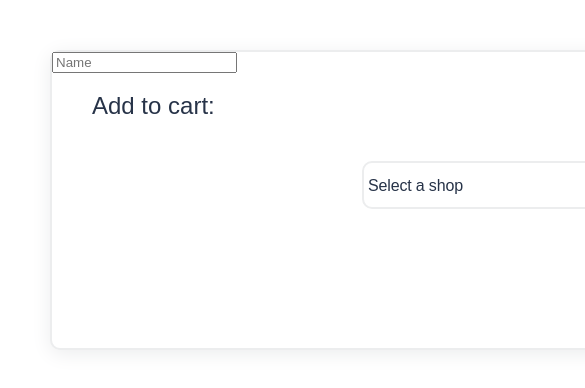
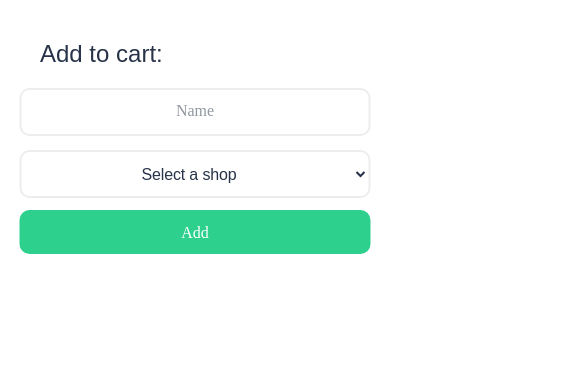
Before and after one commit to rbeaujon/shoppingCart, a React (Create React App) app: page / in a window 390 px wide. Shown: the top 388 px of the page, 585 px wide, since content can reach past the window. Built offline with nearby package versions, Linux system fonts and the light colour scheme; data requests are answered from the project's data file; the HTML template or start-up script is replaced by a standard one.

Commit message:
styles: added the responsive design for mobiles and tables
these styles adapt the design for mobiles devices and tablets in portrait mode

```diff
--- a/src/components/cart/cart.scss
+++ b/src/components/cart/cart.scss
@@ -22,9 +22,39 @@
     line-height: 28px;
     color: #273348;
   }
+  &__inputName {
+    box-sizing: border-box;
+    padding: 0px;
+    position: absolute;
+    width: 260px;
+    height: 48px;
+    left: 40px;
+    top: 88px;
+    background: #FFFFFF;
+    border: 2px solid #ECEDEE;
+    border-radius: 10px;
+    padding-left: 10px;
+    font-size: 16px;
+    &.--error {
+      border-color: red;
+    }
+
+    &::placeholder {
+      position: absolute;
+      width: 46px;
+      height: 19px;
+      left: 20px;
+      top: calc(50% - 19px/2 - 0.5px);
+      font-family: 'Work Sans';
+      font-style: normal;
+      font-weight: 400;
+      font-size: 16px;
+      line-height: 19px;
+      color: #9298A2;
+    }
+  }
   &__addButton {
     display: flex;
-    flex-direction: row;
     justify-content: center;
     align-items: center;
     padding: 0px 22px;
@@ -42,7 +72,6 @@
     font-weight: 500;
     font-size: 16px;
     line-height: 19px;
-    display: flex;
     &:hover{
       background: #29ba7d;
     }
@@ -119,3 +148,181 @@
     text-transform: uppercase;
   }
 }
+
+
+/*** RESPONSIVE DESIGN ***/
+
+/* Mobiles */
+@media only screen and (max-width: 320px) {
+   .cart {
+    width: 100vw;
+    height: 100vw;
+    left: 0px;
+    top: 0px;
+    border: 0;
+    box-shadow: none;
+
+    &__inputName {
+    position: absolute;
+    width: 90vw;
+    left: 50%;
+    display: flex;
+    transform: translateX(-50%);
+    text-align: center;
+     &::placeholder {
+      left: 50%;
+      transform: translateX(-50%);
+     }
+    }
+    &__addButton {
+      top: 210px;
+      left: 50%;
+      width: 90vw;
+      transform: translateX(-50%);
+      border-radius: 10px;
+    }
+    &__products {
+      width: 100vw;
+      max-height: 70vh;
+      top: 280px;
+
+      div {
+        display: flex;
+        flex-direction: row;
+        align-items: center;
+      }
+      &--id {
+        left: 10%;
+        max-width: 100px;
+      }
+      &--name {
+        left: 50%;
+      }
+    }
+    &__deleteButton {
+      left: 75%;
+    }
+    &__error {
+      left: 70%;
+      top: 50px;
+    }
+  }
+}
+
+@media only screen and (min-width: 321px) and (max-width: 767px) {
+  .cart {
+    width: 100vw;
+    height: 100vw;
+    left: 0px;
+    top: 0px;
+    border: 0;
+    box-shadow: none;
+
+
+    &__inputName {
+    position: absolute;
+    width: 90vw;
+    left: 50%;
+    display: flex;
+    transform: translateX(-50%);
+    text-align: center;
+     &::placeholder {
+      left: 50%;
+      transform: translateX(-50%);
+     }
+    }
+    &__addButton {
+      top: 210px;
+      left: 50%;
+      width: 90vw;
+      transform: translateX(-50%);
+      border-radius: 10px;
+    }
+    &__products {
+      width: 100vw;
+      max-height: 70vh;
+      top: 280px;
+
+      div {
+        display: flex;
+        flex-direction: row;
+        align-items: center;
+      }
+      &--id {
+        left: 10%;
+        max-width: 100px;
+      }
+      &--name {
+        left: 50%;
+      }
+    }
+    &__deleteButton {
+      left: 75%;
+    }
+    &__error {
+      left: 70%;
+      top: 50px;
+    }
+  }
+}
+
+/* Tablet */
+@media only screen and (min-width: 768px) and (max-width: 991px) {
+   .cart {
+    width: 100vw;
+    height: 100vw;
+    left: 0px;
+    top: 0px;
+    border: 0;
+    box-shadow: none;
+
+    &__inputName {
+    position: absolute;
+    width: 90vw;
+    left: 50%;
+    display: flex;
+    transform: translateX(-50%);
+    text-align: center;
+     &::placeholder {
+      left: 50%;
+      transform: translateX(-50%);
+     }
+    }
+    &__addButton {
+      top: 210px;
+      left: 50%;
+      width: 90vw;
+      transform: translateX(-50%);
+      border-radius: 10px;
+    }
+    &__products {
+      width: 100vw;
+      max-height: 70vh;
+      top: 280px;
+
+      div {
+        display: flex;
+        flex-direction: row;
+        align-items: center;
+      }
+      &--id {
+        left: 10%;
+        max-width: 100px;
+      }
+      &--name {
+        left: 50%;
+      }
+    }
+    &__deleteButton {
+      left: 75%;
+    }
+    &__error {
+      left: 70%;
+      top: 50px;
+    }
+  }
+}
+
+/* Laptop */
+@media only screen and (min-width: 992px) {
+}
--- a/src/components/cart/cart.tsx
+++ b/src/components/cart/cart.tsx
@@ -19,7 +19,6 @@ export const Cart = () => {
     if (cart.isShopSelected && cart.isProductSelected) {
       setError({})
       dispatch<any>(addToCart());
-      dispatch(cartNameSelected({ name: ''}))
     } else if(!cart.isShopSelected && !cart.isProductSelected) {
       setError({message: 'Shop and name are required', shopError: true, nameError: true})
     } else if(!cart.isProductSelected){
@@ -49,34 +48,38 @@ export const Cart = () => {
       <TextInput
         type="text"
         id="name"
+        data-testid="cart_input_name"
         name="name"
         placeholder="Name"
         value={cart.productName}
         onChange={(e)=> dispatch(cartNameSelected({ name: e.target.value }))}
         required
-        error={error.nameError ? true : false}
+        className={`cart__inputName ${error.nameError ? '--error' : ''}`}
       />
 
       <ShopList error={error.shopError ? true : false}/>
 
       <Button
         id="add"
+        data-testid="cart__addButton"
         className="cart__addButton"
         onClick={() => handleAddClick()}
       >Add</Button>
 
-      <div className="cart__products">
+      <div className="cart__products" data-testid="cart__products">
         {products.map((product: Product, index: number) => (
           <div key={index}>
             <span className="cart__products--id">{product.id}</span>
             <span className="cart__products--name">{product.name}</span>
+
             <input type="button"
               id="delete"
-              className="cart__deleteButton "
+              data-testid="cart__deleteButton"
+              className="cart__deleteButton"
               value="Delete"
               onClick={() => handleDeleteClick(index)}
+            />
 
-            />
           </div>
         ))}
       </div>
--- a/src/components/shopList/shopList.scss
+++ b/src/components/shopList/shopList.scss
@@ -19,3 +19,67 @@
     }
   }
 }
+/*** RESPONSIVE DESIGN ***/
+
+/* Mobiles */
+@media only screen and (max-width: 320px) {
+  .shopList {
+    &__select {
+      position: absolute;
+      width: 90vw;
+      height: 48px;
+      left: 50%;
+      top: 150px;
+      display: flex;
+      transform: translateX(-50%);
+      text-align: center;
+      text-align-last: center;
+      &option {
+        text-align: center;
+      }
+    }
+  }
+}
+
+@media only screen and (min-width: 321px) and (max-width: 767px) {
+  .shopList {
+    &__select {
+      position: absolute;
+      width: 90vw;
+      height: 48px;
+      left: 50%;
+      top: 150px;
+      display: flex;
+      transform: translateX(-50%);
+      text-align: center;
+      text-align-last: center;
+      &option {
+        text-align: center;
+      }
+    }
+  }
+}
+
+/* Tablet */
+@media only screen and (min-width: 768px) and (max-width: 991px) {
+  .shopList {
+    &__select {
+      position: absolute;
+      width: 90vw;
+      height: 48px;
+      left: 50%;
+      top: 150px;
+      display: flex;
+      transform: translateX(-50%);
+      text-align: center;
+      text-align-last: center;
+      &option {
+        text-align: center;
+      }
+    }
+  }
+}
+
+/* Laptop */
+@media only screen and (min-width: 992px) {
+}
```
